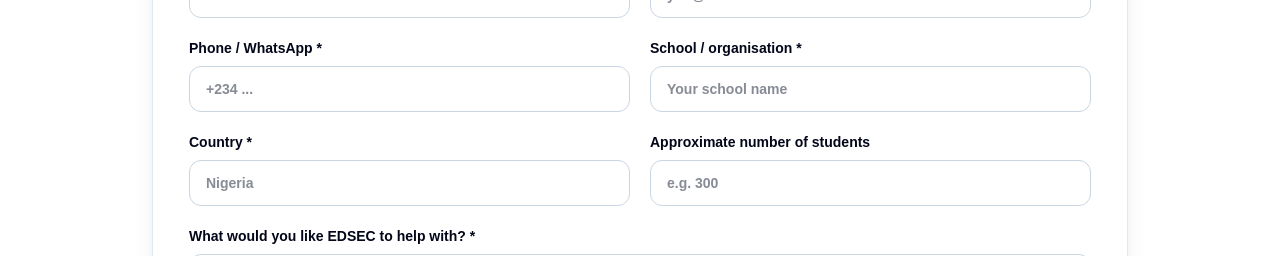
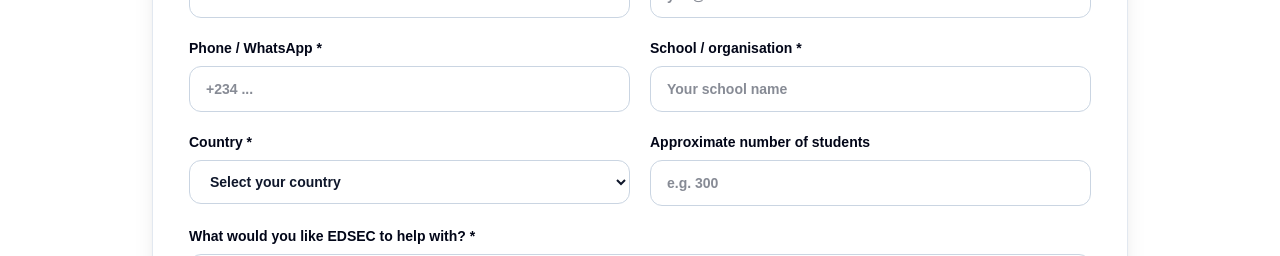
Before and after one commit to nsikakcovenant6-wq/edsec, a Next.js app: page /school-management-system in a window 1280 px wide. Shown: the part 2980-3236 px from the top of the page. Built offline with nearby package versions, Linux system fonts and the light colour scheme; no server answers.

Commit message:
feat: add international country dropdown to school enquiry form

```diff
--- a/app/school-management-system/SchoolEnquiryForm.tsx
+++ b/app/school-management-system/SchoolEnquiryForm.tsx
@@ -1,6 +1,7 @@
 "use client";
 import {FormEvent,useState} from "react";
 type Kind="school"|"consultation";
+const countries=["Nigeria","Ghana","Kenya","Uganda","Rwanda","South Africa","Sierra Leone","Liberia","The Gambia","Cameroon","Benin","Togo","Côte d’Ivoire","Senegal","Tanzania","Zambia","Zimbabwe","Botswana","Namibia","Ethiopia","Egypt","Morocco","Algeria","Angola","Burkina Faso","Burundi","Cabo Verde","Central African Republic","Chad","Comoros","Congo","Democratic Republic of the Congo","Djibouti","Equatorial Guinea","Eritrea","Eswatini","Gabon","Guinea","Guinea-Bissau","Lesotho","Libya","Madagascar","Malawi","Mali","Mauritania","Mauritius","Mozambique","Niger","São Tomé and Príncipe","Seychelles","Somalia","South Sudan","Sudan","Tunisia","United Kingdom","United States","Canada","Australia","New Zealand","Ireland","France","Germany","Italy","Spain","Portugal","Netherlands","Belgium","Switzerland","Sweden","Norway","Denmark","Finland","Austria","Poland","Ukraine","Turkey","United Arab Emirates","Saudi Arabia","Qatar","India","Pakistan","Bangladesh","China","Japan","South Korea","Singapore","Malaysia","Indonesia","Philippines","Thailand","Vietnam","Brazil","Mexico","Argentina","Jamaica","Trinidad and Tobago","Barbados","Other"];
 export default function SchoolEnquiryForm(){
  const [kind,setKind]=useState<Kind>("school");
  const [busy,setBusy]=useState(false);
@@ -17,7 +18,7 @@ export default function SchoolEnquiryForm(){
  <label className="text-sm font-semibold">Email address *<input name="email" type="email" required maxLength={200} autoComplete="email" className={input} placeholder="you@school.com"/></label>
  <label className="text-sm font-semibold">Phone / WhatsApp *<input name="phone" type="tel" required minLength={7} maxLength={35} autoComplete="tel" className={input} placeholder="+234 ..."/></label>
  <label className="text-sm font-semibold">School / organisation *<input name="school" required minLength={2} maxLength={140} className={input} placeholder="Your school name"/></label>
- <label className="text-sm font-semibold">Country *<input name="country" required minLength={2} maxLength={80} className={input} placeholder="Nigeria"/></label>
+ <label className="text-sm font-semibold">Country *<select name="country" required defaultValue="" className={input}><option value="" disabled>Select your country</option>{countries.map(country=><option key={country} value={country}>{country}</option>)}</select></label>
  <label className="text-sm font-semibold">Approximate number of students<input name="students" maxLength={30} className={input} placeholder="e.g. 300"/></label>
  {kind==="consultation"&&<><label className="text-sm font-semibold">Preferred meeting date *<input name="date" type="date" min={new Date().toISOString().slice(0,10)} required className={input}/></label><label className="text-sm font-semibold">Preferred time *<input name="time" type="time" required className={input}/></label><label className="text-sm font-semibold sm:col-span-2">Your time zone *<select name="timezone" required defaultValue="Africa/Lagos (WAT)" className={input}><option>Africa/Lagos (WAT)</option><option>Europe/London</option><option>Europe/Paris</option><option>America/New_York</option><option>America/Los_Angeles</option><option>Asia/Dubai</option><option>Asia/Kolkata</option><option>Africa/Accra</option><option>Africa/Nairobi</option><option>Other (specify in requirements)</option></select></label></>}
  <label className="text-sm font-semibold sm:col-span-2">What would you like EDSEC to help with? *<textarea name="requirements" required minLength={10} maxLength={3000} rows={5} className={input} placeholder="Tell us about your school, your current challenges, or what you would like to see in a demonstration."/></label>
```
